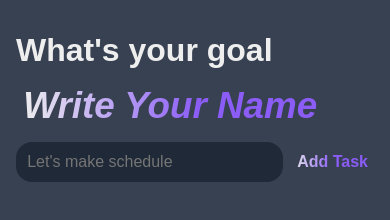
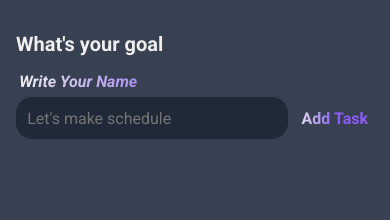
Before and after one commit to Muha11ad/Schedule, a plain HTML site: page index.html in a window 390 px wide. Drawn offline with Linux system fonts and the light colour scheme.

Commit message:
Magnificent

```diff
--- a/css/bts.css
+++ b/css/bts.css
@@ -1,3 +1,4 @@
+@import url('https://fonts.googleapis.com/css2?family=Roboto:ital,wght@0,300;0,400;0,500;0,700;1,500;1,700&display=swap');
 :root{
     --dark: #374151;
     --darker: #1F2937;
@@ -13,7 +14,7 @@
 *{
     box-sizing: border-box;
     margin: 0;
-    font-family: fantasy;
+ font-family: 'Roboto', sans-serif;
 }
 
 body{
@@ -218,7 +219,7 @@ label{
         flex-direction: column;
     }
     h1{
-        font-size: 2em;
+        font-size: 1.25em;
     }
     #nt-submit{
         font-size: 1em;
@@ -229,5 +230,11 @@ label{
         margin-right: 0.5em;
         font-size: 1em;
     }
+    .btn{
+        font-size: 1em;
+    }
+    #name{
+        font-size: 1em;
 
+    }
 }
```
